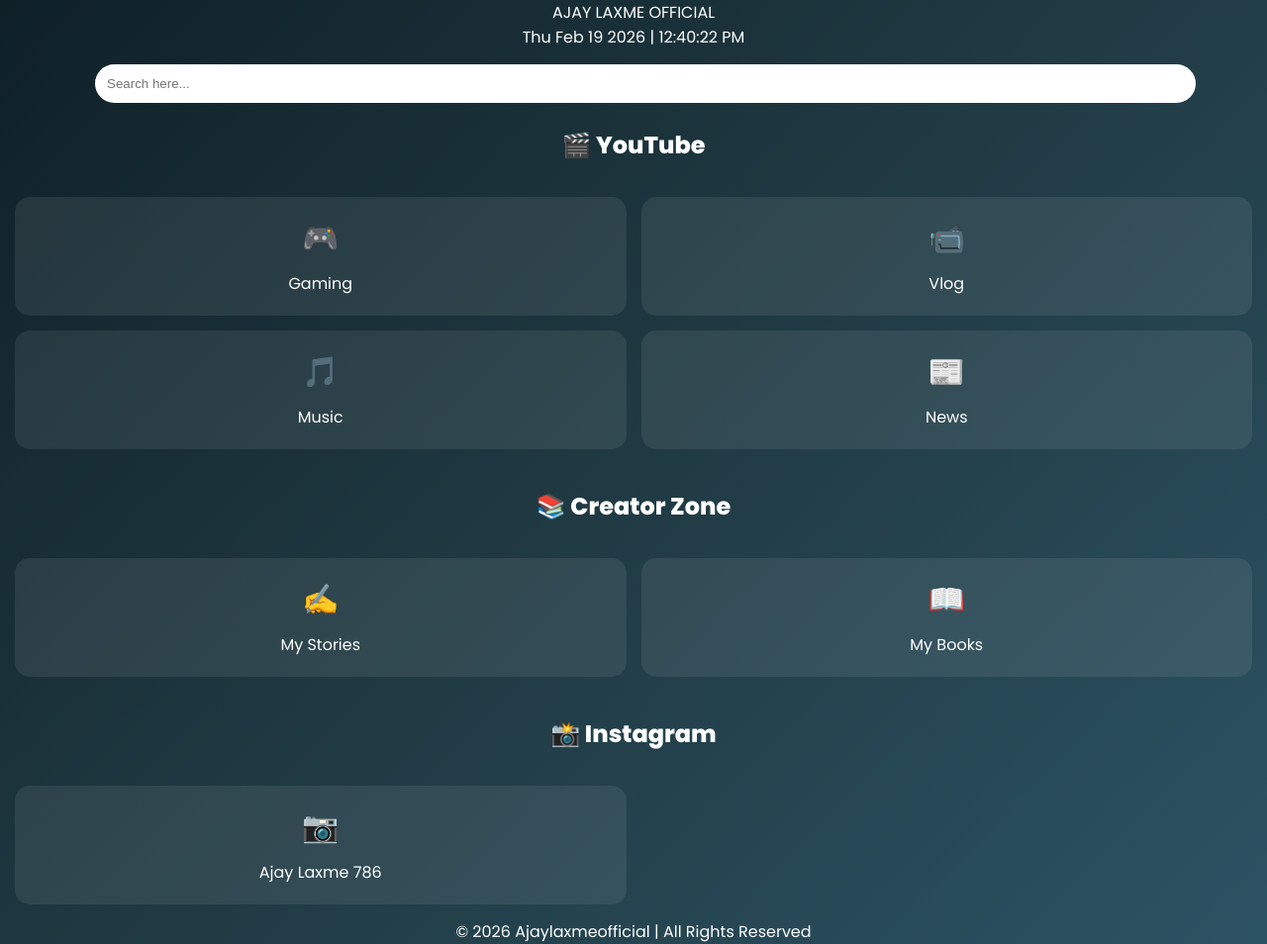
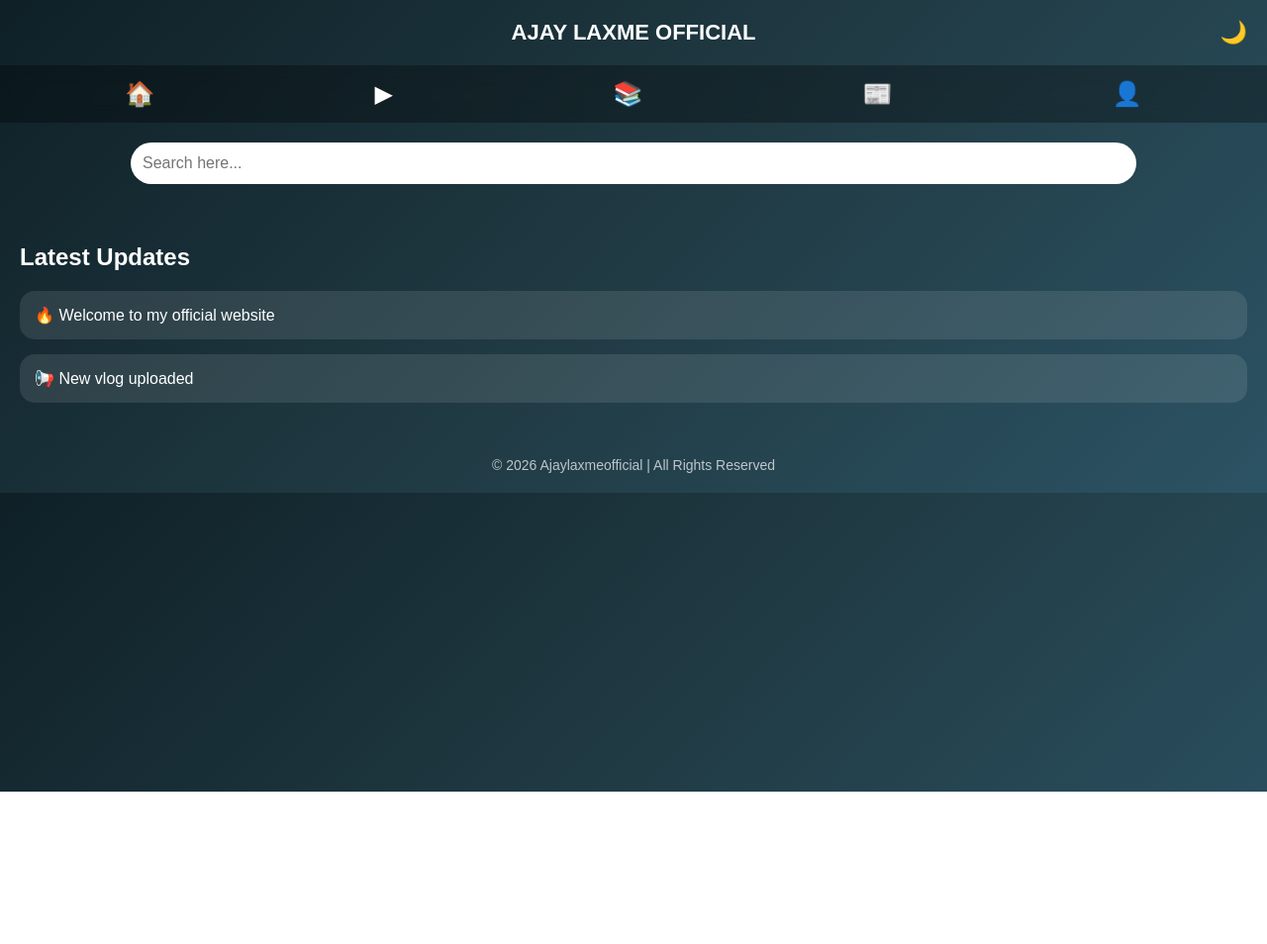
Before and after one commit to ajaylaxme786-hue/Ajay-laxme-website, a plain HTML site: page index.html in a window 1280 px wide. Shown: the whole page at 99% size. After the commit the page ends 800 px from the top, so only its background shows below. Drawn offline with Linux system fonts and the light colour scheme.

Commit message:
Refactor index.html structure and styles

```diff
--- a/index.html
+++ b/index.html
@@ -1,75 +1,91 @@
 <!DOCTYPE html>
-<html lang="en">
+<html>
 <head>
 <meta charset="UTF-8">
 <meta name="viewport" content="width=device-width, initial-scale=1.0">
-<title>Ajaylaxmeofficial</title>
-
-<link href="https://fonts.googleapis.com/css2?family=Poppins:wght@400;600;800&display=swap" rel="stylesheet">
+<title>Ajay Laxme Official</title>
 
 <style>
-body {
-  margin: 0;
-  font-family: 'Poppins', sans-serif;
-  background: linear-gradient(135deg, #0f2027, #203a43, #2c5364);
-  color: white;
-  text-align: center;
+body{
+margin:0;
+font-family:Arial, sans-serif;
+background:linear-gradient(135deg,#0f2027,#203a43,#2c5364);
+color:white;
+transition:0.3s;
 }
 
-h1 {
-  margin-top: 20px;
-  font-size: 28px;
-  letter-spacing: 2px;
+header{
+text-align:center;
+padding:20px;
+font-size:22px;
+font-weight:bold;
 }
 
-.search-box {
-  margin: 15px auto;
-  width: 85%;
+.top-icons{
+display:flex;
+justify-content:space-around;
+padding:15px;
+background:rgba(0,0,0,0.3);
+backdrop-filter:blur(10px);
 }
 
-.search-box input {
-  width: 100%;
-  padding: 12px;
-  border-radius: 25px;
-  border: none;
-  outline: none;
+.icon-btn{
+font-size:24px;
+cursor:pointer;
 }
 
-.section {
-  margin-top: 25px;
+.search-bar{
+display:flex;
+justify-content:center;
+margin:20px;
 }
 
-.grid {
-  display: grid;
-  grid-template-columns: repeat(2, 1fr);
-  gap: 15px;
-  padding: 15px;
+.search-bar input{
+width:80%;
+padding:12px;
+border-radius:30px;
+border:none;
+outline:none;
+font-size:16px;
 }
 
-.card {
-  background: rgba(255,255,255,0.08);
-  padding: 20px;
-  border-radius: 15px;
-  cursor: pointer;
-  transition: 0.3s;
+.section{
+display:none;
+padding:20px;
 }
 
-.card:hover {
-  background: rgba(255,255,255,0.18);
-  transform: scale(1.05);
+.card{
+background:rgba(255,255,255,0.1);
+padding:15px;
+border-radius:15px;
+margin-bottom:15px;
+cursor:pointer;
 }
 
-.card span {
-  font-size: 30px;
-  display: block;
-  margin-bottom: 10px;
+.card:hover{
+background:rgba(255,255,255,0.2);
 }
 
-.footer {
-  margin-top: 30px;
-  padding: 10px;
-  font-size: 12px;
-  opacity: 0.7;
+.show{
+display:block;
+}
+
+footer{
+text-align:center;
+padding:20px;
+font-size:14px;
+opacity:0.7;
+}
+
+.toggle{
+position:absolute;
+right:20px;
+top:20px;
+cursor:pointer;
+}
+.light{
+background:white;
+color:black;
 }
 </style>
 </head>
@@ -77,76 +93,83 @@
 <body>
 
 <header>
-<div class="logo">AJAY LAXME OFFICIAL</div>
-<div class="datetime" id="datetime"></div>
+AJAY LAXME OFFICIAL
+<span class="toggle" onclick="toggleTheme()">🌙</span>
 </header>
 
-<div class="search-box">
+<div class="top-icons">
+<div class="icon-btn" onclick="showSection('home')">🏠</div>
+<div class="icon-btn" onclick="showSection('youtube')">▶</div>
+<div class="icon-btn" onclick="showSection('creator')">📚</div>
+<div class="icon-btn" onclick="showSection('news')">📰</div>
+<div class="icon-btn" onclick="showSection('profile')">👤</div>
+</div>
+
+<div class="search-bar">
 <input type="text" placeholder="Search here...">
 </div>
 
-<!-- YOUTUBE SECTION -->
-<div class="section">
-  <h2>🎬 YouTube</h2>
-  <div class="grid">
-    <div class="card" onclick="window.open('https://youtube.com/@thelootguy_gaming_universe?si=yyk3p2v6KBk09Wm3')">
-      <span>🎮</span>
-      Gaming
+<!-- HOME -->
+<div id="home" class="section show">
+<h2>Latest Updates</h2>
+<div class="card">🔥 Welcome to my official website</div>
+<div class="card">📢 New vlog uploaded</div>
 </div>
 
-    <div class="card" onclick="window.open('https://youtube.com/@laxmexplore101?si=hiBtybPs9mVq1dAw')">
-      <span>📹</span>
-      Vlog
+<!-- YOUTUBE -->
+<div id="youtube" class="section">
+<h2>YouTube Channels</h2>
+<div class="card" onclick="window.open('https://youtube.com/')">
+🎮 Gaming Channel <br>
+<small>Gameplay videos and live streams</small>
 </div>
-
-    <div class="card" onclick="window.open('https://youtube.com/@audiolibrary5325?si=rjs3KjKIrheNl5KP')">
-      <span>🎵</span>
-      Music
+<div class="card">
+📹 Vlog Channel <br>
+<small>Daily life and travel vlogs</small>
 </div>
-
-    <div class="card" onclick="window.open('https://youtube.com/@think_about_01?si=krqYQdGSNsPejRsZ')">
-      <span>📰</span>
-      News
-    </div>
+<div class="card">
+🎵 Music Channel <br>
+<small>Original songs and music covers</small>
 </div>
 </div>
 
-<div class="section">
-  <h2>📚 Creator Zone</h2>
-  <div class="grid">
-    <div class="card">
-      <span>✍️</span>
-      My Stories
+<!-- CREATOR -->
+<div id="creator" class="section">
+<h2>Creator Zone</h2>
+<div class="card">✍ My Stories</div>
+<div class="card">📖 My Books</div>
 </div>
 
-    <div class="card">
-      <span>📖</span>
-      My Books
-    </div>
-  </div>
+<!-- NEWS -->
+<div id="news" class="section">
+<h2>News Channel</h2>
+<div class="card">Visit News Channel</div>
 </div>
 
-<div class="section">
-  <h2>📸 Instagram</h2>
-  <div class="grid">
-    <div class="card" onclick="window.open('https://www.instagram.com/ajaylaxme786?igsh=MWl2dnE2ODhwOHRlYQ==')">
-      <span>📷</span>
-      Ajay Laxme 786
+<!-- PROFILE -->
+<div id="profile" class="section">
+<h2>My Profile</h2>
+<div class="card">
+Name: Ajay Laxme 786 <br>
+Bio: Digital Creator | YouTuber | Story Writer
 </div>
+<div class="card">⚙ Settings</div>
 </div>
-</div>
+
 <footer>
 © 2026 Ajaylaxmeofficial | All Rights Reserved
 </footer>
 
 <script>
-function updateDateTime(){
-const now = new Date();
-document.getElementById("datetime").innerHTML =
-now.toDateString() + " | " + now.toLocaleTimeString();
+function showSection(id){
+let sections=document.querySelectorAll('.section');
+sections.forEach(sec=>sec.classList.remove('show'));
+document.getElementById(id).classList.add('show');
 }
-setInterval(updateDateTime,1000);
-updateDateTime();
+
+function toggleTheme(){
+document.body.classList.toggle("light");
+}
 </script>
 
 </body>
```
Lines whose indentation alone changed are shown as unchanged.
